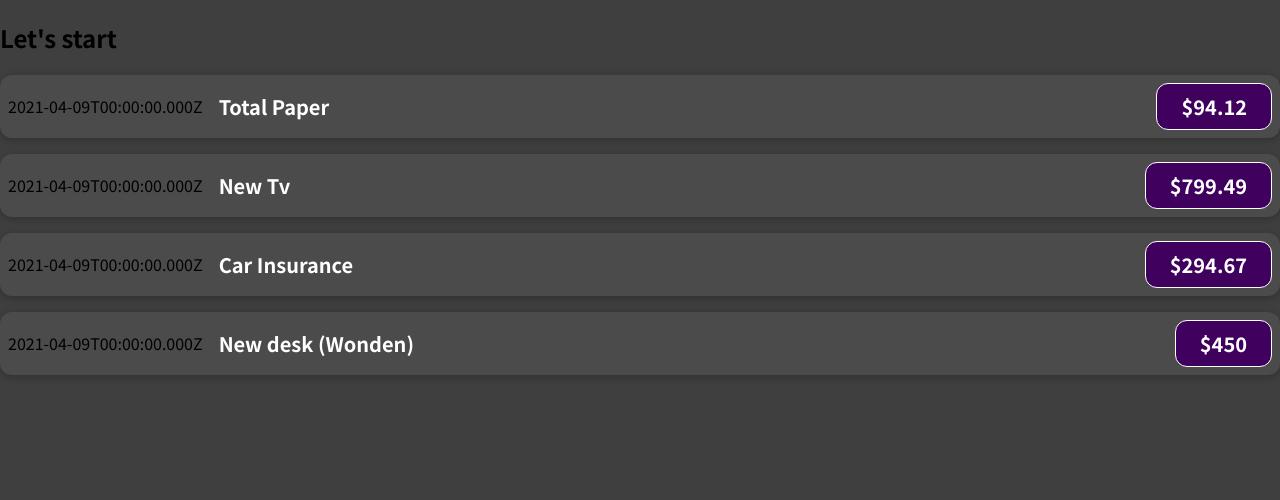
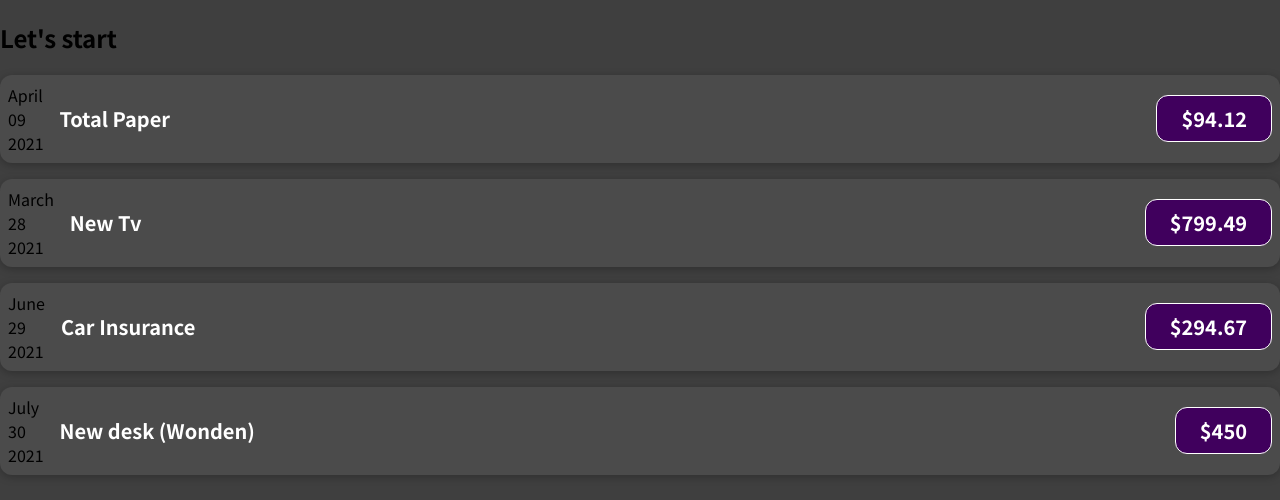
Before and after one commit to jsidd06/Guide_Table, a React (Create React App) app: page / in a window 1280 px wide. Shown: the top 500 px of the page. Built offline with nearby package versions, Linux system fonts and the light colour scheme.

Commit message:
adding a normal logic components

```diff
--- a/src/App.jsx
+++ b/src/App.jsx
@@ -13,19 +13,19 @@ function App() {
       id: "e2",
       title: "New Tv",
       amount: 799.49,
-      date: new Date(2021, 3, 9),
+      date: new Date(2021, 2, 28),
     },
     {
       id: "e3",
       title: "Car Insurance",
       amount: 294.67,
-      date: new Date(2021, 3, 9),
+      date: new Date(2021, 5, 29),
     },
     {
       id: "e4",
       title: "New desk (Wonden)",
       amount: 450,
-      date: new Date(2021, 3, 9),
+      date: new Date(2021, 6, 30),
     },
   ];
   return (
--- a/src/components/Expensetion/Expensetion.jsx
+++ b/src/components/Expensetion/Expensetion.jsx
@@ -1,13 +1,16 @@
 import './Expensetion.css'
 
 function Expensetion(props) {
-    const expenseDate = new Date(2021, 3, 9);
-    const expenseTitle = "Car Insurance";
-    const expenseAmount = 294.76;
-
+    const month = props.date.toLocaleString('en-IN', { month: 'long' });
+    const day = props.date.toLocaleString('en-IN', { day: '2-digit'})
+    const year = props.date.getFullYear()
   return (
     <div className="expense-item">
-      <div>{props.date.toISOString()}</div>
+      <div>
+          <div>{month}</div>
+          <div>{day}</div>
+          <div>{year}</div>
+      </div>
       <div className="expense-item__description">
         <h2>{props.title}</h2>
       <div className="expense-item__price">${props.amount}</div>
```
